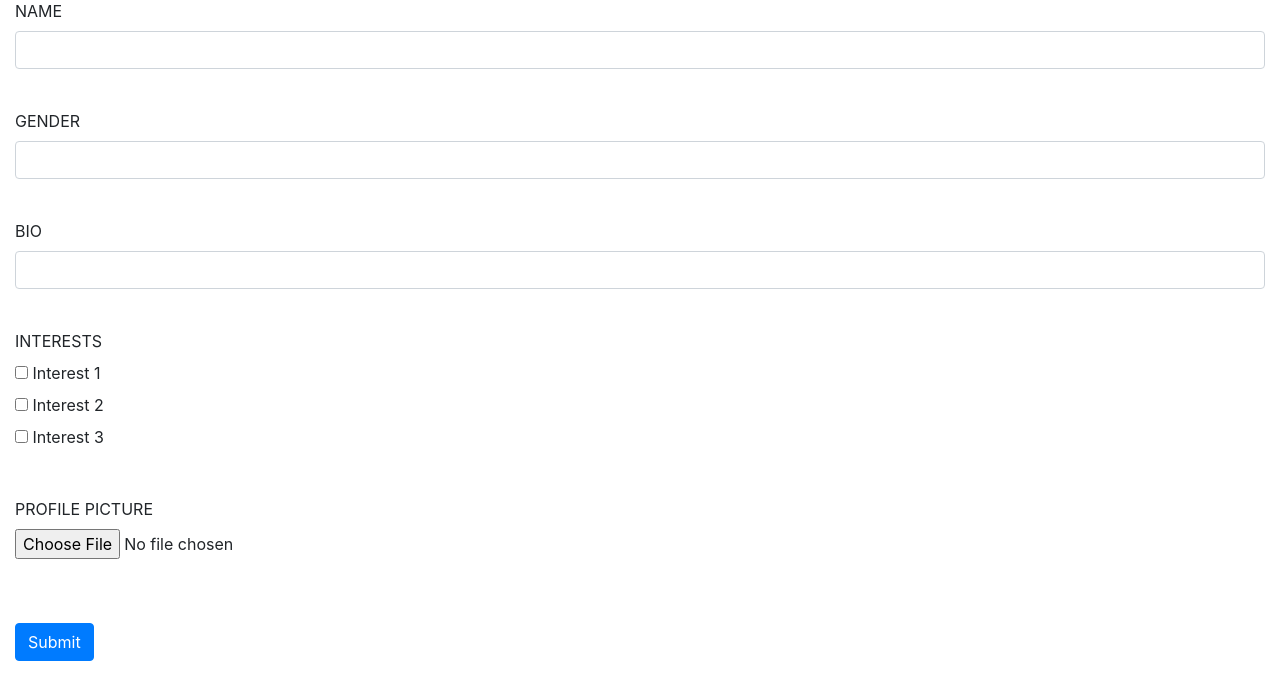
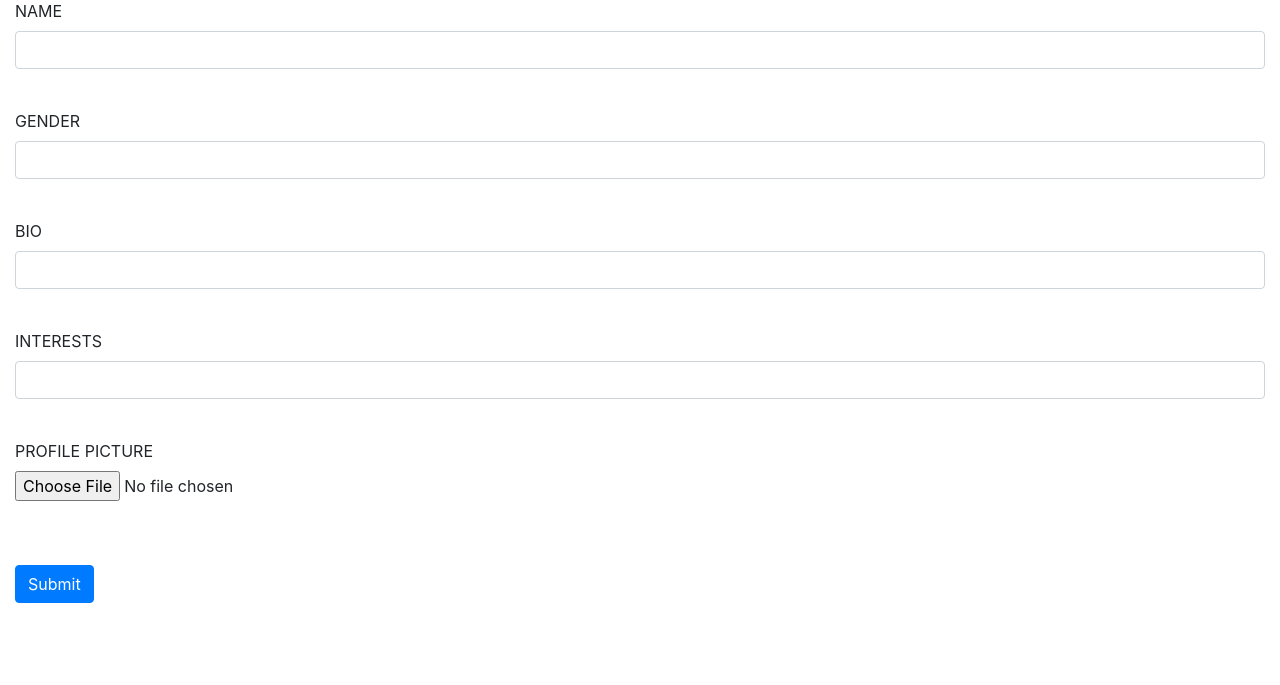
Before and after one commit to kimtdo/buddy-finder, a Django app: template social_app/templates/social_app/profile.html in a window 1280 px wide. Shown: the part 115-800 px from the top of the page. Run offline with Django 3.2, Linux system fonts and the light colour scheme; the template is opened without the code that fills it, so the values that code supplies are empty; some libraries are stand-ins or nearby versions.

Commit message:
temporarily replace multiselection interests to text

```diff
--- a/social_app/models.py
+++ b/social_app/models.py
@@ -14,5 +14,6 @@ class Profile(models.Model):
     bio = models.CharField(max_length=1000, null=True, blank=True)
     gender = models.CharField(max_length=140, null=True, blank=True)
     profile_pic =  models.ImageField(upload_to='images', default="def.jpg", null=True, blank=True)
-    interests = MultiSelectField(null=True,choices=interest)
+    interests = models.CharField(max_length=1000, null=True, blank=True)
+    # interests = MultiSelectField(null=True,choices=interest)
     # isReported = models.BooleanField(default=False)
--- a/social_app/templates/social_app/profile.html
+++ b/social_app/templates/social_app/profile.html
@@ -24,12 +24,6 @@
                 <h5>{{ user.profile.gender }}</h5>
                 <p class="card-text">Interests: {{ user.profile.interests }}</p>
                 <p class="card-text">{{ user.profile.bio }}</p>
-                <!--Add Report button here-->
-                <form method="POST">
-                    {% csrf_token %}
-                    <input type="hidden" name='user' value='{{ profile.user }}'></input>
-                    <input type="submit" value='Report' class="btn btn-warning" disabled></input>
-                </form>
             </div>
         </div>
         <br>
@@ -81,13 +75,8 @@
                 <input type="text" class="form-control" name="bio" required="required">
             </div><br>
             <div class="form-group">
-                <label>INTERESTS</label><br>
-                <input type="checkbox" name="interests" id="interest1">
-                <label for="interest1">Interest 1</label><br>
-                <input type="checkbox" name="interests" id="interest2">
-                <label for="interest2">Interest 2</label><br>
-                <input type="checkbox" name="interests" id="interest3">
-                <label for="interest3">Interest 3</label><br>
+                <label>INTERESTS</label>
+                <input type="text" class="form-control" name="bio" required="required">
             </div><br>
             <div class="form-group">
                 <label>PROFILE PICTURE</label><br>
```
Also changed, not shown: social_app/migrations/0002_auto_20210405_0114.py (added).
